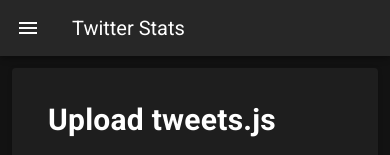
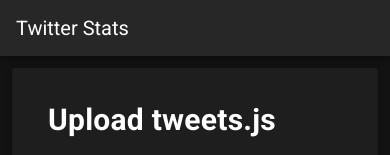
Before and after one commit to nathanielastudillo/twitter-stats, a Nuxt app: page / in a window 390 px wide. Shown: the top 155 px of the page. Built offline with nearby package versions, Linux system fonts and the light colour scheme.

Commit message:
removed hamburger icon from app bar

```diff
--- a/layouts/default.vue
+++ b/layouts/default.vue
@@ -5,7 +5,6 @@
       fixed
       app
     >
-      <v-app-bar-nav-icon @click.stop="drawer = !drawer" />
       <v-toolbar-title>{{ title }}</v-toolbar-title>
       <v-spacer />
     </v-app-bar>
```
